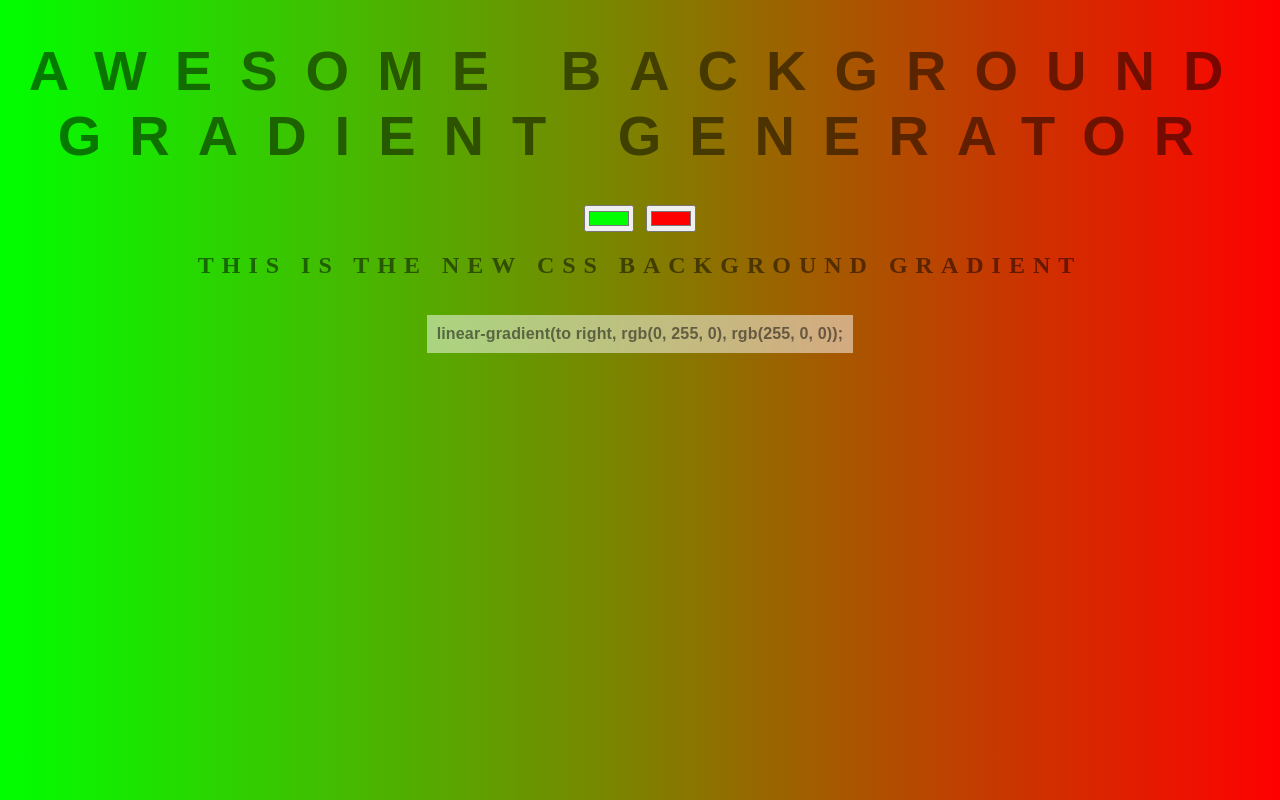
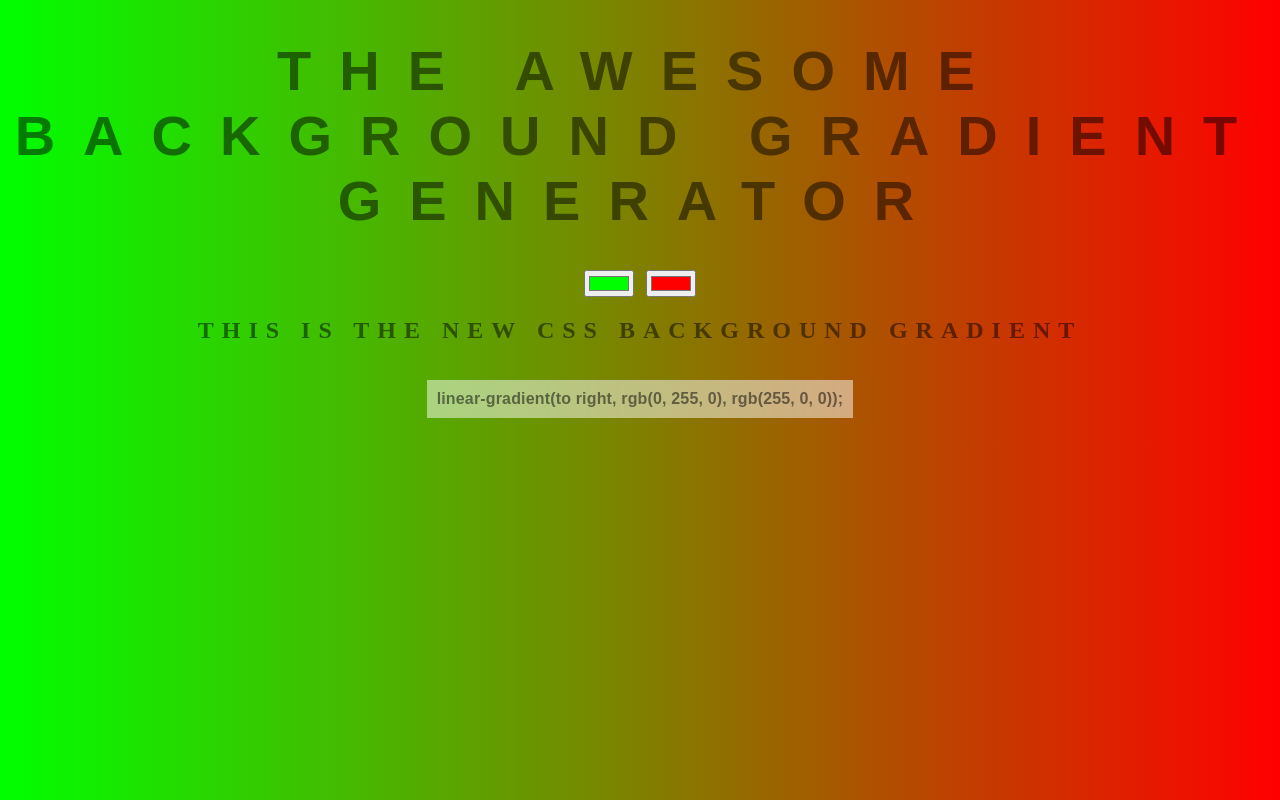
Before and after one commit to patrickdhayes/background-generator, a plain HTML site: page index.html in a window 1280 px wide. Drawn offline with Linux system fonts and the light colour scheme.

Commit message:
H1 changes

```diff
--- a/index.html
+++ b/index.html
@@ -8,7 +8,7 @@
     <link rel="stylesheet" type="text/css" href="style.css" />
 </head>
 <body id="gradient">
-    <h1>Awesome Background Gradient Generator</h1>
+    <h1>The Awesome Background Gradient Generator</h1>
     <input class="color1" type="color" name="color1" value="#00ff00" />
     <input class="color2" type="color" name="color2" value="#ff0000" />
     <h2>This is the new css background gradient</h2>
```
